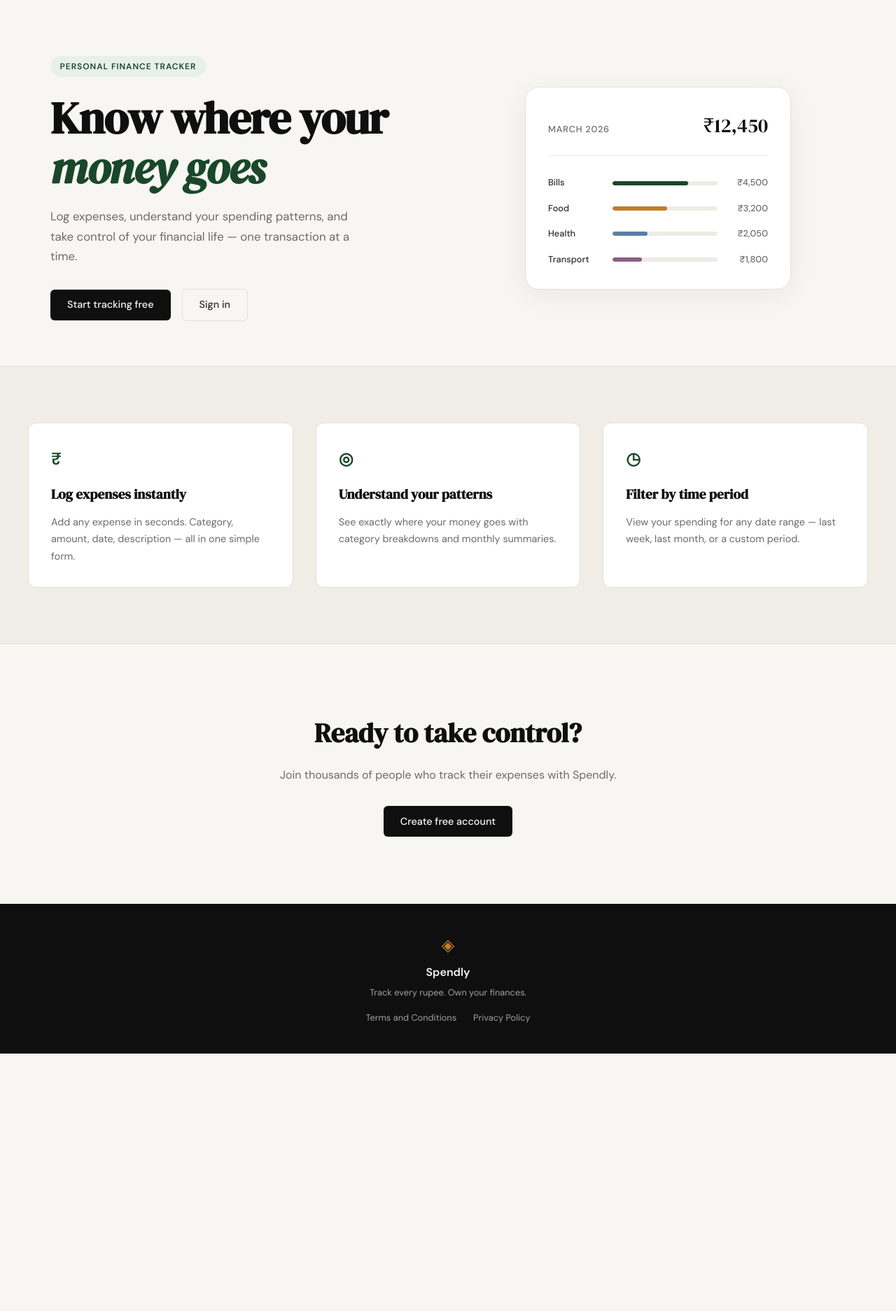
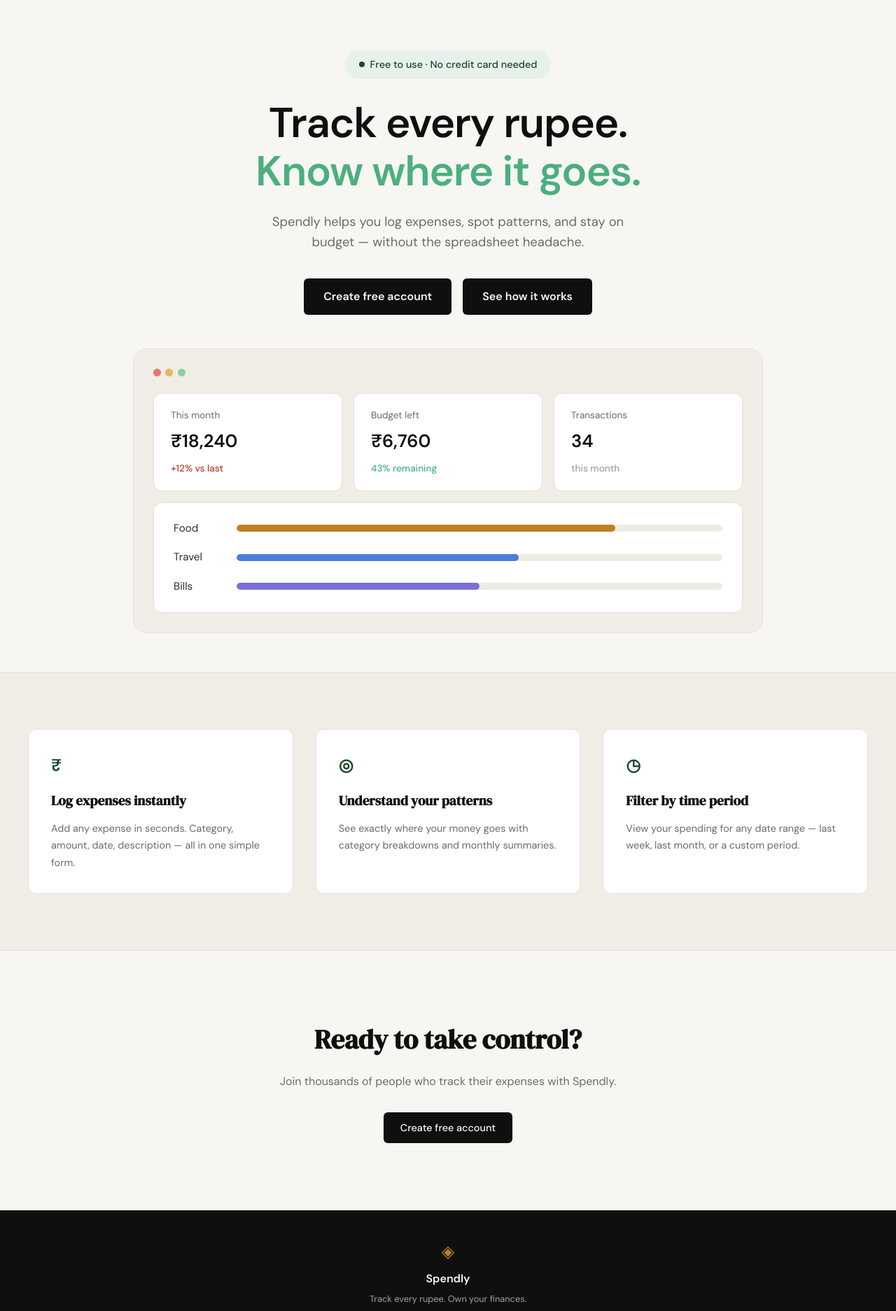
Before and after one commit to jarharsh1/spendly, a Flask app: page / in a window 1280 px wide. Shown: the part 61-1935 px from the top of the page at 70% size. Before the commit the page ends 1567 px from the top, so only its background shows below. Run offline with Flask 3, Linux system fonts and the light colour scheme.

Commit message:
landing: redesign hero section to match mockup

```diff
--- a/static/css/style.css
+++ b/static/css/style.css
@@ -124,137 +124,192 @@ a { color: inherit; text-decoration: none; }
 /* ------------------------------------------------------------------ */
 
 .hero {
-    padding: 5rem 2rem 4rem;
-    display: grid;
-    grid-template-columns: 1fr 1fr;
-    gap: 4rem;
+    display: flex;
+    flex-direction: column;
     align-items: center;
+    text-align: center;
+    padding: 4.5rem 2rem 3.5rem;
+    gap: 3rem;
     max-width: var(--max-width);
     margin: 0 auto;
 }
 
+.hero-inner {
+    display: flex;
+    flex-direction: column;
+    align-items: center;
+    max-width: 720px;
+}
+
 .hero-badge {
-    display: inline-block;
+    display: inline-flex;
+    align-items: center;
+    gap: 0.5rem;
     background: var(--accent-light);
     color: var(--accent);
-    font-size: 0.75rem;
-    font-weight: 600;
-    letter-spacing: 0.08em;
-    text-transform: uppercase;
-    padding: 0.35rem 0.85rem;
+    font-size: 0.9rem;
+    font-weight: 500;
+    padding: 0.55rem 1.25rem;
     border-radius: 999px;
+    margin-bottom: 1.75rem;
+}
+
+.hero-badge-dot {
+    width: 8px;
+    height: 8px;
+    border-radius: 50%;
+    background: var(--accent);
+}
+
+.hero-title {
+    font-family: var(--font-body);
+    font-weight: 800;
+    font-size: clamp(2.5rem, 5.5vw, 3.75rem);
+    line-height: 1.15;
+    letter-spacing: -0.02em;
+    color: var(--ink);
     margin-bottom: 1.5rem;
 }
 
-.hero-title {
-    font-family: var(--font-display);
-    font-size: clamp(2.5rem, 5vw, 4rem);
-    line-height: 1.1;
-    letter-spacing: -0.02em;
-    color: var(--ink);
-    margin-bottom: 1.25rem;
-}
-
-.hero-title em {
-    font-style: italic;
-    color: var(--accent);
+.hero-title-accent {
+    color: #4caf7d;
 }
 
 .hero-subtitle {
-    font-size: 1.05rem;
+    font-size: 1.15rem;
     color: var(--ink-muted);
-    line-height: 1.7;
-    max-width: 460px;
-    margin-bottom: 2rem;
+    line-height: 1.6;
+    max-width: 560px;
+    margin-bottom: 2.25rem;
 }
 
 .hero-actions {
     display: flex;
     gap: 1rem;
     align-items: center;
+    justify-content: center;
+}
+
+.hero-actions .btn-primary {
+    padding: 0.85rem 1.75rem;
+    font-size: 1rem;
+    font-weight: 700;
+    border-radius: var(--radius-sm);
 }
 
 /* ------------------------------------------------------------------ */
-/* Mock card (hero visual)                                             */
+/* Dashboard mockup (hero visual)                                      */
 /* ------------------------------------------------------------------ */
 
 .hero-visual {
+    width: 100%;
     display: flex;
     justify-content: center;
 }
 
-.mock-card {
+.dash-window {
+    width: 100%;
+    max-width: 900px;
+    background: var(--paper-warm);
+    border: 1px solid var(--border);
+    border-radius: var(--radius-lg);
+    padding: 1.75rem;
+}
+
+.dash-dots {
+    display: flex;
+    gap: 0.4rem;
+    margin-bottom: 1.5rem;
+}
+
+.dash-dot {
+    width: 11px;
+    height: 11px;
+    border-radius: 50%;
+}
+
+.dash-dot-red { background: #e07a6b; }
+.dash-dot-yellow { background: #e8b563; }
+.dash-dot-green { background: #8fcf9f; }
+
+.dash-stats {
+    display: grid;
+    grid-template-columns: repeat(3, 1fr);
+    gap: 1rem;
+    margin-bottom: 1rem;
+}
+
+.dash-stat {
+    display: flex;
+    flex-direction: column;
+    align-items: flex-start;
+    gap: 0.4rem;
     background: var(--paper-card);
     border: 1px solid var(--border);
-    border-radius: var(--radius-lg);
-    padding: 2rem;
-    width: 100%;
-    max-width: 380px;
-    box-shadow: 0 8px 40px rgba(0,0,0,0.06);
+    border-radius: var(--radius-md);
+    padding: 1.25rem 1.5rem;
+    text-align: left;
 }
 
-.mock-card-header {
-    display: flex;
-    justify-content: space-between;
-    align-items: baseline;
-    margin-bottom: 1.75rem;
-    padding-bottom: 1.25rem;
-    border-bottom: 1px solid var(--border-soft);
+.dash-stat-label {
+    font-size: 0.85rem;
+    color: var(--ink-muted);
 }
 
-.mock-label {
-    font-size: 0.8rem;
-    font-weight: 500;
-    color: var(--ink-muted);
-    text-transform: uppercase;
-    letter-spacing: 0.06em;
-}
-
-.mock-total {
-    font-family: var(--font-display);
-    font-size: 1.75rem;
+.dash-stat-value {
+    font-family: var(--font-body);
+    font-weight: 700;
+    font-size: 1.6rem;
     color: var(--ink);
 }
 
-.mock-bars { display: flex; flex-direction: column; gap: 1rem; }
-
-.mock-bar-row {
-    display: grid;
-    grid-template-columns: 80px 1fr 60px;
-    align-items: center;
-    gap: 0.75rem;
+.dash-stat-delta {
+    font-size: 0.85rem;
+    font-weight: 500;
 }
 
-.mock-cat {
-    font-size: 0.8rem;
-    font-weight: 500;
-    color: var(--ink-soft);
+.dash-stat-delta-pos { color: #4caf7d; }
+.dash-stat-delta-neg { color: var(--danger); }
+.dash-stat-delta-muted { color: var(--ink-faint); }
+
+.dash-bars {
+    background: var(--paper-card);
+    border: 1px solid var(--border);
+    border-radius: var(--radius-md);
+    padding: 1.5rem 1.75rem;
+    display: flex;
+    flex-direction: column;
+    gap: 1.1rem;
 }
 
-.mock-bar-track {
-    height: 6px;
+.dash-bar-row {
+    display: grid;
+    grid-template-columns: 70px 1fr;
+    align-items: center;
+    gap: 1.25rem;
+}
+
+.dash-bar-label {
+    font-size: 0.95rem;
+    color: var(--ink-soft);
+    text-align: left;
+}
+
+.dash-bar-track {
+    height: 10px;
     background: var(--border-soft);
     border-radius: 999px;
     overflow: hidden;
 }
 
-.mock-bar {
+.dash-bar-fill {
     height: 100%;
-    background: var(--accent);
     border-radius: 999px;
-    transition: width 0.6s ease;
 }
 
-.mock-bar-2 { background: var(--accent-2); }
-.mock-bar-3 { background: #5b7fa6; }
-.mock-bar-4 { background: #8b5e83; }
-
-.mock-amt {
-    font-size: 0.8rem;
-    font-weight: 500;
-    color: var(--ink-muted);
-    text-align: right;
-}
+.dash-bar-food { background: var(--accent-2); }
+.dash-bar-travel { background: #4a7fd6; }
+.dash-bar-bills { background: #7b6fd6; }
 
 /* ------------------------------------------------------------------ */
 /* Buttons                                                             */
@@ -600,14 +655,7 @@ a { color: inherit; text-decoration: none; }
 /* ------------------------------------------------------------------ */
 
 @media (max-width: 900px) {
-    .hero {
-        grid-template-columns: 1fr;
-        text-align: center;
-    }
-
-    .hero-subtitle { max-width: 100%; }
-    .hero-actions { justify-content: center; }
-    .hero-visual { display: none; }
+    .dash-stats { grid-template-columns: 1fr; }
 
     .features-inner { grid-template-columns: 1fr; }
 }
@@ -615,6 +663,9 @@ a { color: inherit; text-decoration: none; }
 @media (max-width: 600px) {
     .nav-links a:not(.nav-cta) { display: none; }
     .hero { padding: 3rem 1rem 2rem; }
+    .hero-actions { flex-direction: column; width: 100%; }
+    .hero-actions .btn-primary { width: 100%; text-align: center; }
+    .dash-window { padding: 1.25rem; }
     .legal-page { padding: 3rem 1rem 2rem; }
     .legal-section { padding: 1.25rem 1.25rem; }
 }
--- a/templates/landing.html
+++ b/templates/landing.html
@@ -6,55 +6,65 @@
 
 <section class="hero">
     <div class="hero-inner">
-        <div class="hero-badge">Personal Finance Tracker</div>
+        <div class="hero-badge">
+            <span class="hero-badge-dot"></span>
+            Free to use &middot; No credit card needed
+        </div>
         <h1 class="hero-title">
-            Know where your<br>
-            <em>money goes</em>
+            Track every rupee.<br>
+            <span class="hero-title-accent">Know where it goes.</span>
         </h1>
         <p class="hero-subtitle">
-            Log expenses, understand your spending patterns,
-            and take control of your financial life —
-            one transaction at a time.
+            Spendly helps you log expenses, spot patterns, and stay
+            on budget — without the spreadsheet headache.
         </p>
         <div class="hero-actions">
-            <a href="{{ url_for('register') }}" class="btn-primary">Start tracking free</a>
-            <a href="{{ url_for('login') }}" class="btn-ghost">Sign in</a>
+            <a href="{{ url_for('register') }}" class="btn-primary">Create free account</a>
+            <a href="#" class="btn-primary">See how it works</a>
         </div>
     </div>
     <div class="hero-visual">
-        <div class="mock-card">
-            <div class="mock-card-header">
-                <span class="mock-label">March 2026</span>
-                <span class="mock-total">₹12,450</span>
+        <div class="dash-window">
+            <div class="dash-dots">
+                <span class="dash-dot dash-dot-red"></span>
+                <span class="dash-dot dash-dot-yellow"></span>
+                <span class="dash-dot dash-dot-green"></span>
             </div>
-            <div class="mock-bars">
-                <div class="mock-bar-row">
-                    <span class="mock-cat">Bills</span>
-                    <div class="mock-bar-track">
-                        <div class="mock-bar" style="width: 72%"></div>
+            <div class="dash-stats">
+                <div class="dash-stat">
+                    <span class="dash-stat-label">This month</span>
+                    <span class="dash-stat-value">₹18,240</span>
+                    <span class="dash-stat-delta dash-stat-delta-neg">+12% vs last</span>
+                </div>
+                <div class="dash-stat">
+                    <span class="dash-stat-label">Budget left</span>
+                    <span class="dash-stat-value">₹6,760</span>
+                    <span class="dash-stat-delta dash-stat-delta-pos">43% remaining</span>
+                </div>
+                <div class="dash-stat">
+                    <span class="dash-stat-label">Transactions</span>
+                    <span class="dash-stat-value">34</span>
+                    <span class="dash-stat-delta dash-stat-delta-muted">this month</span>
+                </div>
+            </div>
+            <div class="dash-bars">
+                <div class="dash-bar-row">
+                    <span class="dash-bar-label">Food</span>
+                    <div class="dash-bar-track">
+                        <div class="dash-bar-fill dash-bar-food" style="width: 78%"></div>
                     </div>
-                    <span class="mock-amt">₹4,500</span>
                 </div>
-                <div class="mock-bar-row">
-                    <span class="mock-cat">Food</span>
-                    <div class="mock-bar-track">
-                        <div class="mock-bar mock-bar-2" style="width: 52%"></div>
+                <div class="dash-bar-row">
+                    <span class="dash-bar-label">Travel</span>
+                    <div class="dash-bar-track">
+                        <div class="dash-bar-fill dash-bar-travel" style="width: 58%"></div>
                     </div>
-                    <span class="mock-amt">₹3,200</span>
                 </div>
-                <div class="mock-bar-row">
-                    <span class="mock-cat">Health</span>
-                    <div class="mock-bar-track">
-                        <div class="mock-bar mock-bar-3" style="width: 33%"></div>
+                <div class="dash-bar-row">
+                    <span class="dash-bar-label">Bills</span>
+                    <div class="dash-bar-track">
+                        <div class="dash-bar-fill dash-bar-bills" style="width: 50%"></div>
                     </div>
-                    <span class="mock-amt">₹2,050</span>
-                </div>
-                <div class="mock-bar-row">
-                    <span class="mock-cat">Transport</span>
-                    <div class="mock-bar-track">
-                        <div class="mock-bar mock-bar-4" style="width: 28%"></div>
-                    </div>
-                    <span class="mock-amt">₹1,800</span>
                 </div>
             </div>
         </div>
```
Also changed, not shown: Refrence Image.png (added).
